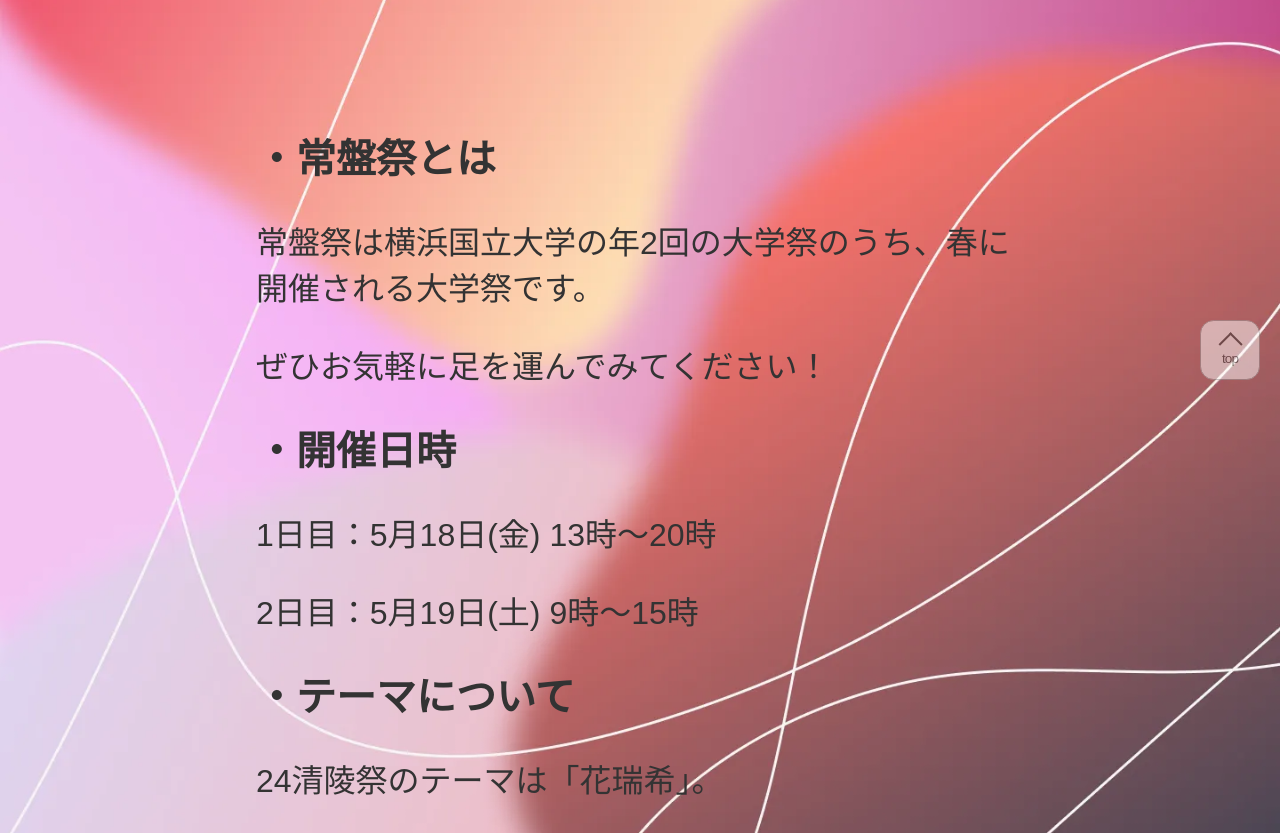
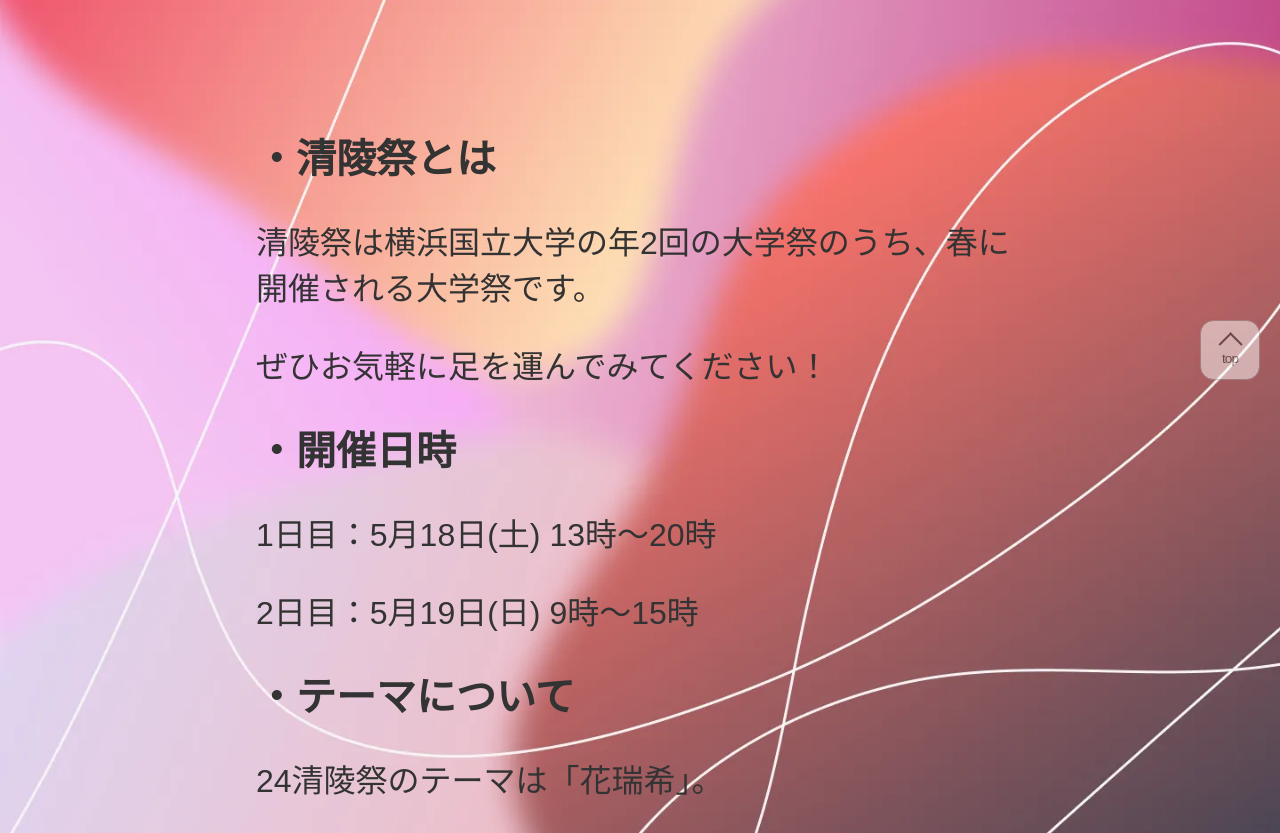
Before and after one commit to ynufes-tech/ynufes-seiryo24, a Nuxt app: page /about in a window 1280 px wide. Shown: the part 400-1233 px from the top of the page. Built offline with nearby package versions, Linux system fonts and the light colour scheme.

Commit message:
内容修正

```diff
--- a/pages/about/index.vue
+++ b/pages/about/index.vue
@@ -4,16 +4,16 @@
     <div class="about-page">
       <PageTitle :title="'ABOUT'" :sub-title="'大学祭について'" />
       <div class="inner-about-page">
-        <div class="tokiwa-about">
-          <h1 class="child-title">・常盤祭とは</h1>
+        <div class="seiryo-about">
+          <h1 class="child-title">・清陵祭とは</h1>
           <p>
-            常盤祭は横浜国立大学の年2回の大学祭のうち、春に開催される大学祭です。
+            清陵祭は横浜国立大学の年2回の大学祭のうち、春に開催される大学祭です。
           </p>
           <p>ぜひお気軽に足を運んでみてください！</p>
 
           <h1 class="child-title">・開催日時</h1>
-          <p>1日目：5月18日(金) 13時〜20時</p>
-          <p>2日目：5月19日(土) 9時〜15時</p>
+          <p>1日目：5月18日(土) 13時〜20時</p>
+          <p>2日目：5月19日(日) 9時〜15時</p>
         </div>
         <div class="theme-about">
           <h1 class="child-title">・テーマについて</h1>
```
